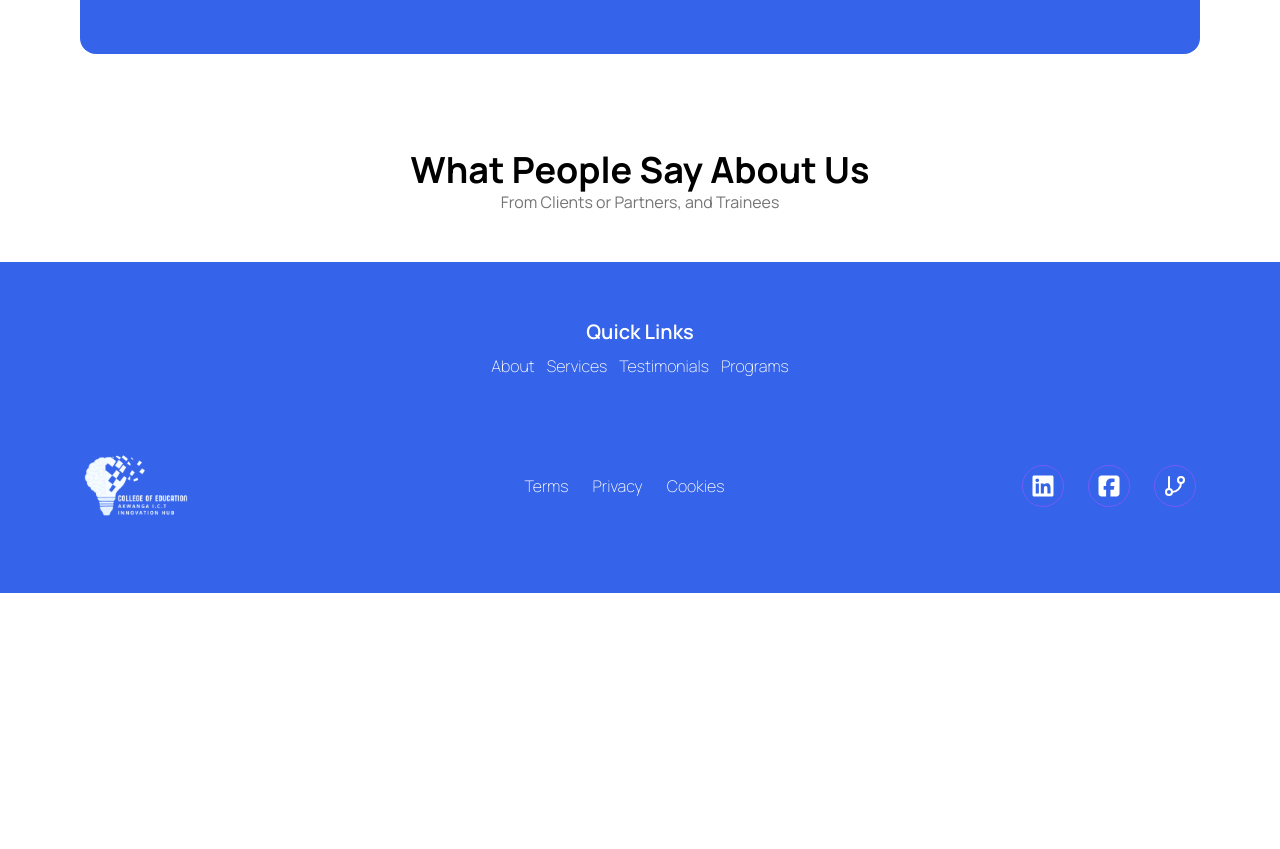
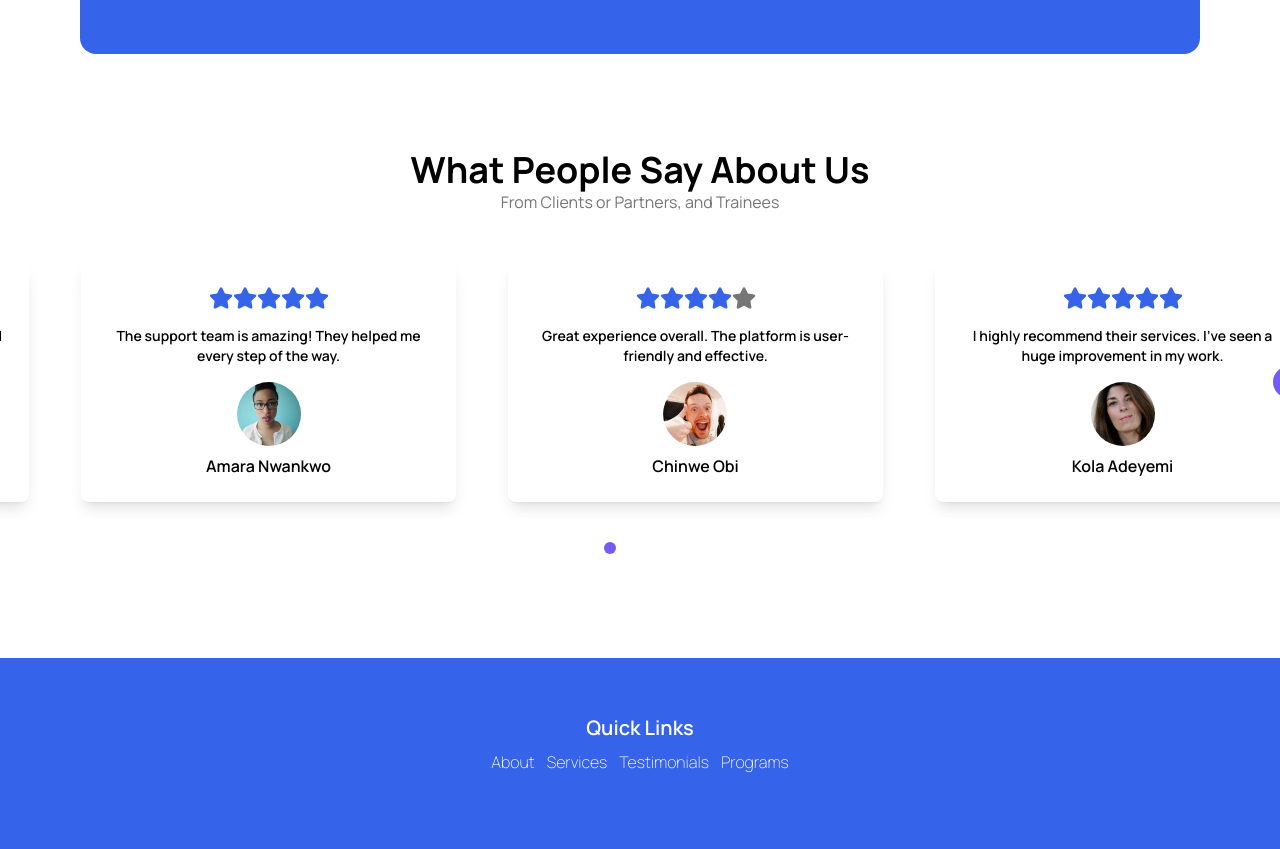
Before and after one commit to Ejike-Daniel/Akwanga-ICT-Hub, a React (Vite) app: page / in a window 1280 px wide. Shown: the part 3523-4372 px from the top of the page. Before the commit the page ends 4116 px from the top, so only its background shows below. Built offline with nearby package versions, Linux system fonts and the light colour scheme.

Commit message:
modified files

```diff
--- a/src/Layout/RootLayout.jsx
+++ b/src/Layout/RootLayout.jsx
@@ -1,15 +1,50 @@
+import { useState, useEffect } from "react";
 import { Outlet } from "react-router-dom";
 import Header from "../Components/Header";
 import Footer from "../Components/Footer";
 
 export default function RootLayout() {
+  const [showScrollButton, setShowScrollButton] = useState(false);
+
+  useEffect(() => {
+    const handleScroll = () => {
+      if (window.scrollY > 600) {
+        setShowScrollButton(true);
+      } else {
+        setShowScrollButton(false);
+      }
+    };
+
+    window.addEventListener("scroll", handleScroll);
+
+    return () => {
+      window.removeEventListener("scroll", handleScroll);
+    };
+  }, []);
+
+  const scrollToTop = () => {
+    window.scrollTo({
+      top: 0,
+      behavior: "smooth",
+    });
+  };
+
   return (
-    <section className=" font-manrope">
+    <section className="font-manrope relative">
       <Header />
       <div>
         <Outlet />
       </div>
       <Footer />
+
+      {showScrollButton && (
+        <button
+          onClick={scrollToTop}
+          className="fixed bottom-4 right-4 bg-blue hover:bg-activeBlue text-white py-2 px-4 rounded-full shadow-lg transition-all duration-300"
+        >
+          ↑ Back to Top
+        </button>
+      )}
     </section>
   );
 }
--- a/src/Pages/Review/Reveiws.jsx
+++ b/src/Pages/Review/Reveiws.jsx
@@ -1,11 +1,10 @@
-// import ReviewSwiper from "./ReviewSwiper";
-// import { FaArrowLeft, FaArrowRight } from "react-icons/fa6";
+import ReviewSwiper from "./ReviewSwiper";
 
 export default function Reviews() {
   return (
     <section
       id="testimonials"
-      className="py-12 px-4 flex flex-col items-center lg:px-20 overflow-hidden"
+      className="py-12  flex flex-col items-center  overflow-hidden"
     >
       <div className=" text-center">
         <h3 className=" text-4xl font-bold capitalize">
@@ -15,10 +14,8 @@ export default function Reviews() {
           From Clients or Partners, and Trainees
         </span>
       </div>
-      <div className="f">
-        {/* <FaArrowLeft className="text-black text-2xl cursor-pointer" /> */}
-        {/* <ReviewSwiper /> */}
-        {/* <FaArrowRight className="text-black text-2xl cursor-pointer" /> */}
+      <div className="">
+        <ReviewSwiper />
       </div>
     </section>
   );
--- a/src/Pages/Review/ReviewSwiper.jsx
+++ b/src/Pages/Review/ReviewSwiper.jsx
@@ -1,77 +1,119 @@
 import data from "../../Components/Review";
-import { FaStar } from "react-icons/fa";
+import { FaStar, FaChevronLeft, FaChevronRight } from "react-icons/fa";
 import Slider from "react-slick";
 import "slick-carousel/slick/slick.css";
 import "slick-carousel/slick/slick-theme.css";
+import { useState } from "react";
+
+// eslint-disable-next-line react/prop-types
+const CustomPrevArrow = ({ onClick }) => {
+  return (
+    <div
+      className="hidden md:flex absolute left-[-25px] top-[50%] transform -translate-y-1/2 bg-lightBlue p-2 rounded-full cursor-pointer"
+      onClick={onClick}
+    >
+      <FaChevronLeft className="text-white" />
+    </div>
+  );
+};
+
+// eslint-disable-next-line react/prop-types
+const CustomNextArrow = ({ onClick }) => {
+  return (
+    <div
+      className=" hidden md:flex absolute right-[-25px] top-[50%] transform -translate-y-1/2 bg-lightBlue p-2 rounded-full cursor-pointer"
+      onClick={onClick}
+    >
+      <FaChevronRight className="text-white" />
+    </div>
+  );
+};
 
 export default function ReviewSwiper() {
+  const [currentSlide, setCurrentSlide] = useState(0);
+  const [slider, setSlider] = useState(null);
+
   const settings = {
-    dots: true,
+    dots: false,
     infinite: true,
     speed: 500,
-    slidesToShow: 1,
+    slidesToShow: 3,
     slidesToScroll: 1,
+    autoplay: true,
+    autoplaySpeed: 3000,
+    arrows: true,
+    prevArrow: <CustomPrevArrow />,
+    nextArrow: <CustomNextArrow />,
+    beforeChange: (current, next) => setCurrentSlide(next),
+
+    responsive: [
+      {
+        breakpoint: 1024,
+        settings: {
+          slidesToShow: 3,
+          slidesToScroll: 1,
+        },
+      },
+      {
+        breakpoint: 600,
+        settings: {
+          slidesToShow: 1,
+          slidesToScroll: 1,
+        },
+      },
+    ],
   };
 
   return (
-    <section className="w-full">
-      <div>
-        <Slider {...settings}>
-          {data.map((i) => (
-            <div key={i} className=" h-0">
-              <div className="">
-                <div className="flex">
+    <section className="w-full px-4 py-8 bg-gray-50 relative">
+      <div className="max-w-7xl mx-auto">
+        <Slider ref={(slider) => setSlider(slider)} {...settings}>
+          {data.map((item) => (
+            <div key={item.id} className="p-4">
+              <div className="bg-white rounded-lg shadow-lg p-6 flex flex-col items-center text-center">
+                <div className="flex justify-center mb-4">
                   {Array.from({ length: 5 }, (_, j) => (
                     <FaStar
                       key={j}
-                      className={`text-3xl outline-none ${
-                        j < i.rate ? "text-blue flex" : "text-smokeyGrey"
+                      className={`text-2xl ${
+                        j < item.rate ? "text-blue" : "text-gray"
                       }`}
                     />
                   ))}
                 </div>
-                <p>{i.comment}</p>
-              </div>
-
-              <div>
-                <div className="flex flex-col h-[6rem] w-[6rem] justify-center items-center py-6">
+                <p className=" text-[9.5px] font-semibold md:text-sm text-gray-700 mb-4 text-wrap">
+                  {item.comment}
+                </p>
+                <div className="flex flex-col items-center">
                   <img
-                    src={i.profileImg}
-                    alt={`Profile of ${i.name}`}
-                    className="rounded-full w-12"
+                    src={item.profileImg}
+                    alt={`Profile of ${item.name}`}
+                    className="rounded-full w-16 h-16 mb-2"
                   />
-                  <p className="text-sm">{i.name}</p>
+                  <p className="text-base font-semibold text-gray-900">
+                    {item.name}
+                  </p>
                 </div>
               </div>
             </div>
           ))}
         </Slider>
+
+        {/* Custom Dots */}
+        <div className="flex justify-center items-center gap-3 p-6">
+          {data.map((item, index) => (
+            <button
+              key={item.id}
+              className={`rounded-full ${
+                currentSlide === index
+                  ? "bg-lightBlue w-3 h-3"
+                  : "bg-white w-2 h-2"
+              }`}
+              onClick={() => slider.slickGoTo(index)}
+            />
+          ))}
+        </div>
       </div>
     </section>
   );
 }
-
-// <Swiper
-//   className="w-full mySwiper"
-//   spaceBetween={20}
-//   slidesPerView={revPerPage}
-//   modules={[Navigation, Pagination, A11y, Virtual, Autoplay]}
-//   autoplay={{
-//     delay: 5000,
-//     disableOnInteraction: false,
-//   }}
-//   pagination={{ clickable: true }}
-//   onSwiper={(swiper) => console.log(swiper)}
-//   onSlideChange={() => console.log("slide change")}
-// >
-//   {data.map(({ id, rate, comment, profileImg, name }) => {
-//     console.log(comment, name);
-//     return (
-//       <SwiperSlide key={id}>
-//         <div>
-//
-
-//       </SwiperSlide>
-//     );
-//   })}
-// </Swiper>;
```
